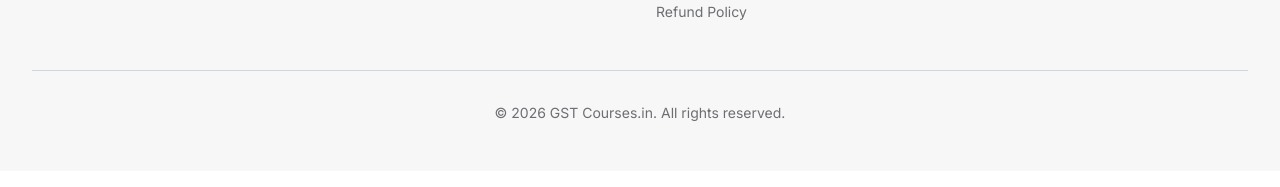
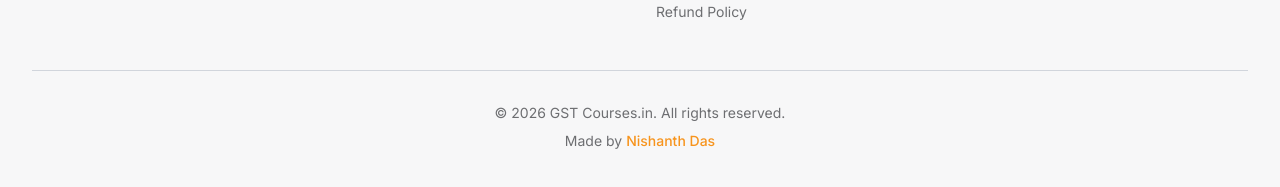
Before and after one commit to nishanth-das/gstcourse, a Next.js app: page / in a window 1280 px wide. Shown: the part 4112-4299 px from the top of the page. Built offline with nearby package versions, Linux system fonts and the light colour scheme; no server answers; the database is empty.

Commit message:
Add footer credit and remove malformed blog route

```diff
--- a/app/api/checkout/verify-payment/route.ts
+++ b/app/api/checkout/verify-payment/route.ts
@@ -112,12 +112,12 @@ export async function POST(request: Request) {
         const courseName = (typedOrder as any)?.courses?.title || 'Your Course';
 
         await resend.emails.send({
-          from: 'GSTCourses <noreply@gstcourses.in>',
+          from: 'GSTCourse <noreply@gstcourse.in>',
           to: userEmail,
           subject: `Order Receipt: ${courseName}`,
           html: `
             <div style="font-family: sans-serif; max-w: 600px; margin: 0 auto; padding: 20px; border: 1px solid #eee; border-radius: 8px;">
-              <h1 style="color: #F97316;">GSTCourses.in</h1>
+              <h1 style="color: #F97316;">GSTCourse.in</h1>
               <h2>Thank you for your purchase!</h2>
               <p>Your payment was successful and you are now enrolled.</p>
               <table style="width: 100%; border-collapse: collapse; margin-top: 20px;">
@@ -135,7 +135,7 @@ export async function POST(request: Request) {
                 </tr>
               </table>
               <p style="margin-top: 30px; text-align: center;">
-                <a href="https://gstcourses.in/dashboard" style="background-color: #F97316; color: white; padding: 12px 24px; text-decoration: none; border-radius: 6px; font-weight: bold;">Go to Dashboard</a>
+                <a href="https://gstcourse.in/dashboard" style="background-color: #F97316; color: white; padding: 12px 24px; text-decoration: none; border-radius: 6px; font-weight: bold;">Go to Dashboard</a>
               </p>
             </div>
           `
--- a/components/Footer.tsx
+++ b/components/Footer.tsx
@@ -56,8 +56,9 @@ export async function Footer() {
             </div>
           </div>
         </div>
-        <div className="mt-12 pt-8 border-t border-gray-300 text-center text-sm text-[var(--color-charcoal)]">
-          © {new Date().getFullYear()} GST Courses.in. All rights reserved.
+        <div className="mt-12 pt-8 border-t border-gray-300 text-center text-sm text-[var(--color-charcoal)] space-y-2">
+          <div>© {new Date().getFullYear()} GST Courses.in. All rights reserved.</div>
+          <div>Made by <a href="https://www.instagram.com/itsnixanth/" target="_blank" rel="noopener noreferrer" className="text-[var(--color-primary)] hover:underline font-medium">Nishanth Das</a></div>
         </div>
       </Container>
     </footer>
```
